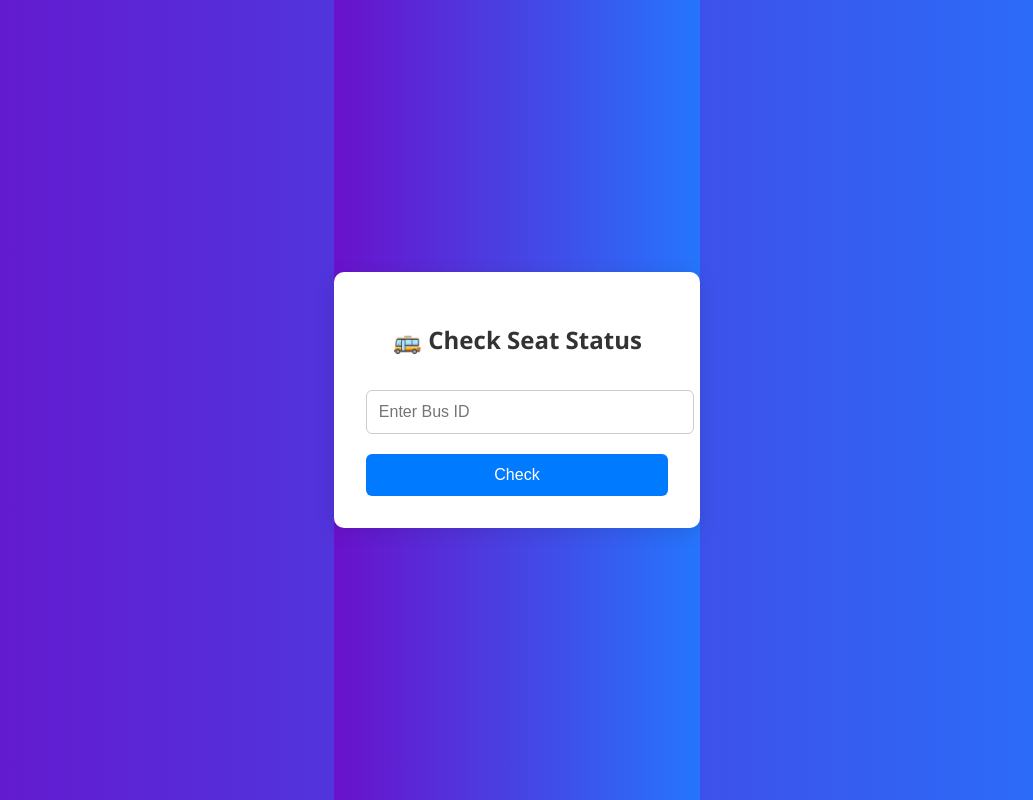
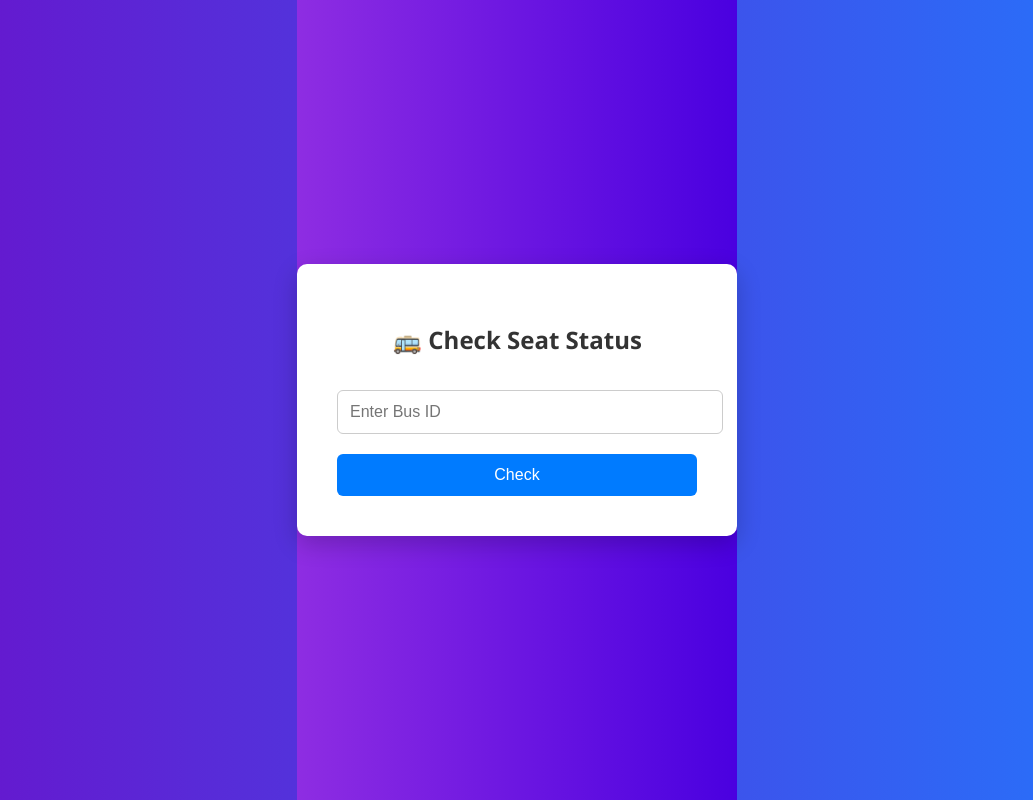
Before and after one commit to ChaudharyAman0520/BusManagementProject, a React (Create React App) app in the folder frontend/: page /check-status in a window 1280 px wide. Shown: the whole page, without its empty margins (123-1156 px from the left). Built offline with nearby package versions, Linux system fonts and the light colour scheme.

Commit message:
new file:   frontend/src/components/CheckSeatStatus.css 	modified:   frontend/src/components/CheckSeatStatus.jsx 	new file:   frontend/src/components/SeatAllocator.css 	modified:   frontend/src/components/StudentLogin.jsx 	modified:   frontend/src/components/seatallocator.jsx

```diff
--- /dev/null
+++ b/frontend/src/components/CheckSeatStatus.css
@@ -0,0 +1,55 @@
+/* src/styles/SeatCheck.css */
+
+.page-container {
+    display: flex;
+    justify-content: center;
+    align-items: center;
+    height: 100vh;
+    background: linear-gradient(to right, #8e2de2, #4a00e0);
+    font-family: 'Segoe UI', Tahoma, Geneva, Verdana, sans-serif;
+  }
+
+  .form-box {
+    background-color: #fff;
+    padding: 2.5rem;
+    border-radius: 10px;
+    box-shadow: 0 8px 24px rgba(0, 0, 0, 0.2);
+    width: 360px;
+    text-align: center;
+  }
+
+  .form-box h2 {
+    margin-bottom: 1.5rem;
+    color: #333;
+  }
+
+  .form-box input {
+    width: 100%;
+    padding: 12px;
+    margin: 10px 0;
+    border-radius: 6px;
+    border: 1px solid #ccc;
+    font-size: 1rem;
+  }
+
+  .form-box button {
+    width: 100%;
+    padding: 12px;
+    background-color: #007bff;
+    color: white;
+    font-size: 1rem;
+    border: none;
+    border-radius: 6px;
+    cursor: pointer;
+    margin-top: 10px;
+    transition: background-color 0.3s ease;
+  }
+
+  .form-box button:hover {
+    background-color: #0056b3;
+  }
+
+  .result-container {
+    margin-top: 1.5rem;
+    text-align: left;
+  }
--- a/frontend/src/components/CheckSeatStatus.jsx
+++ b/frontend/src/components/CheckSeatStatus.jsx
@@ -1,5 +1,6 @@
-// src/components/CheckSeatStatus.jsx
 import React, { useState } from 'react';
+import './CheckSeatStatus.css';
+
 
 function CheckSeatStatus() {
   const [busId, setBusId] = useState('');
@@ -24,25 +25,22 @@ function CheckSeatStatus() {
   };
 
   return (
-    <div style={styles.wrapper}>
-      <div style={styles.card}>
-        <h2 style={styles.title}>🚌 Check Seat Status</h2>
+    <div className="page-container">
+      <div className="form-box">
+        <h2>🚌 Check Seat Status</h2>
         <input
           type="text"
           placeholder="Enter Bus ID"
           value={busId}
           onChange={(e) => setBusId(e.target.value)}
-          style={styles.input}
         />
-        <button onClick={handleCheckStatus} style={styles.button}>
-          Check
-        </button>
+        <button onClick={handleCheckStatus}>Check</button>
 
-        {error && <p style={styles.error}>{error}</p>}
+        {error && <p style={{ color: 'red' }}>{error}</p>}
 
         {seatInfo && (
-          <div style={styles.results}>
-            <h3>Filled Seats for Bus {busId}</h3>
+          <div className="result-container">
+            <h4>Filled Seats for Bus {busId}</h4>
             <ul>
               {seatInfo.filled_seats.map((seat, index) => (
                 <li key={index}>Seat {seat}</li>
@@ -55,55 +53,4 @@ function CheckSeatStatus() {
   );
 }
 
-const styles = {
-  wrapper: {
-    height: '100vh',
-    display: 'flex',
-    alignItems: 'center',
-    justifyContent: 'center',
-    background: 'linear-gradient(to right, #6a11cb, #2575fc)',
-  },
-  card: {
-    backgroundColor: '#fff',
-    padding: '2rem',
-    borderRadius: '10px',
-    boxShadow: '0px 4px 20px rgba(0, 0, 0, 0.1)',
-    width: '100%',
-    maxWidth: '400px',
-    textAlign: 'center',
-  },
-  title: {
-    marginBottom: '1.5rem',
-    color: '#333',
-  },
-  input: {
-    width: '100%',
-    padding: '12px',
-    margin: '10px 0',
-    borderRadius: '6px',
-    border: '1px solid #ccc',
-    fontSize: '16px',
-  },
-  button: {
-    width: '100%',
-    padding: '12px',
-    borderRadius: '6px',
-    backgroundColor: '#007bff',
-    color: '#fff',
-    fontSize: '16px',
-    border: 'none',
-    cursor: 'pointer',
-    marginTop: '10px',
-  },
-  error: {
-    color: 'red',
-    marginTop: '1rem',
-    fontWeight: 'bold',
-  },
-  results: {
-    marginTop: '1.5rem',
-    textAlign: 'left',
-  },
-};
-
 export default CheckSeatStatus;
--- /dev/null
+++ b/frontend/src/components/SeatAllocator.css
@@ -0,0 +1,55 @@
+/* src/styles/SeatCheck.css */
+
+.page-container {
+    display: flex;
+    justify-content: center;
+    align-items: center;
+    height: 100vh;
+    background: linear-gradient(to right, #8e2de2, #4a00e0);
+    font-family: 'Segoe UI', Tahoma, Geneva, Verdana, sans-serif;
+  }
+
+  .form-box {
+    background-color: #fff;
+    padding: 2.5rem;
+    border-radius: 10px;
+    box-shadow: 0 8px 24px rgba(0, 0, 0, 0.2);
+    width: 360px;
+    text-align: center;
+  }
+
+  .form-box h2 {
+    margin-bottom: 1.5rem;
+    color: #333;
+  }
+
+  .form-box input {
+    width: 100%;
+    padding: 12px;
+    margin: 10px 0;
+    border-radius: 6px;
+    border: 1px solid #ccc;
+    font-size: 1rem;
+  }
+
+  .form-box button {
+    width: 100%;
+    padding: 12px;
+    background-color: #007bff;
+    color: white;
+    font-size: 1rem;
+    border: none;
+    border-radius: 6px;
+    cursor: pointer;
+    margin-top: 10px;
+    transition: background-color 0.3s ease;
+  }
+
+  .form-box button:hover {
+    background-color: #0056b3;
+  }
+
+  .result-container {
+    margin-top: 1.5rem;
+    text-align: left;
+  }
--- a/frontend/src/components/StudentLogin.jsx
+++ b/frontend/src/components/StudentLogin.jsx
@@ -32,7 +32,6 @@ function StudentLogin() {
     }
   };
 
-  const goToRegister = () => navigate('/register');
 
   return (
     <div className="login-container">
--- a/frontend/src/components/seatallocator.jsx
+++ b/frontend/src/components/seatallocator.jsx
@@ -1,12 +1,14 @@
-// src/components/SeatAllocator.jsx
 import React, { useState } from 'react';
 import { allocateSeat } from '../api/seatallocator';
+import './SeatAllocator.css';
+
 
 function SeatAllocator() {
   const [studentId, setStudentId] = useState('');
   const [busId, setBusId] = useState('');
   const [preferredSeat, setPreferredSeat] = useState('');
   const [message, setMessage] = useState('');
+
 
   const handleSubmit = async (e) => {
     e.preventDefault();
@@ -15,9 +17,9 @@ function SeatAllocator() {
   };
 
   return (
-    <div style={styles.wrapper}>
-      <div style={styles.card}>
-        <h2 style={styles.title}>🎫 Seat Allocation</h2>
+    <div className="page-container">
+      <div className="form-box">
+        <h2>🎫 Seat Allocation</h2>
         <form onSubmit={handleSubmit}>
           <input
             type="text"
@@ -25,7 +27,6 @@ function SeatAllocator() {
             value={studentId}
             onChange={(e) => setStudentId(e.target.value)}
             required
-            style={styles.input}
           />
           <input
             type="text"
@@ -33,7 +34,6 @@ function SeatAllocator() {
             value={busId}
             onChange={(e) => setBusId(e.target.value)}
             required
-            style={styles.input}
           />
           <input
             type="text"
@@ -41,63 +41,15 @@ function SeatAllocator() {
             value={preferredSeat}
             onChange={(e) => setPreferredSeat(e.target.value)}
             required
-            style={styles.input}
           />
-          <button type="submit" style={styles.button}>
-            Allocate
-          </button>
+          <button type="submit">Allocate</button>
         </form>
-        {message && <p style={styles.message}>{message}</p>}
+        <div className="result-container">
+          <p>{message}</p>
+        </div>
       </div>
     </div>
   );
 }
 
-const styles = {
-  wrapper: {
-    height: '100vh',
-    display: 'flex',
-    alignItems: 'center',
-    justifyContent: 'center',
-    background: 'linear-gradient(to right, #6a11cb, #2575fc)',
-  },
-  card: {
-    backgroundColor: '#fff',
-    padding: '2rem',
-    borderRadius: '10px',
-    boxShadow: '0px 4px 20px rgba(0, 0, 0, 0.1)',
-    width: '100%',
-    maxWidth: '400px',
-    textAlign: 'center',
-  },
-  title: {
-    marginBottom: '1.5rem',
-    color: '#333',
-  },
-  input: {
-    width: '100%',
-    padding: '12px',
-    margin: '10px 0',
-    borderRadius: '6px',
-    border: '1px solid #ccc',
-    fontSize: '16px',
-  },
-  button: {
-    width: '100%',
-    padding: '12px',
-    borderRadius: '6px',
-    backgroundColor: '#007bff',
-    color: '#fff',
-    fontSize: '16px',
-    border: 'none',
-    cursor: 'pointer',
-    marginTop: '10px',
-  },
-  message: {
-    marginTop: '1rem',
-    color: '#28a745',
-    fontWeight: 'bold',
-  },
-};
-
 export default SeatAllocator;
```
